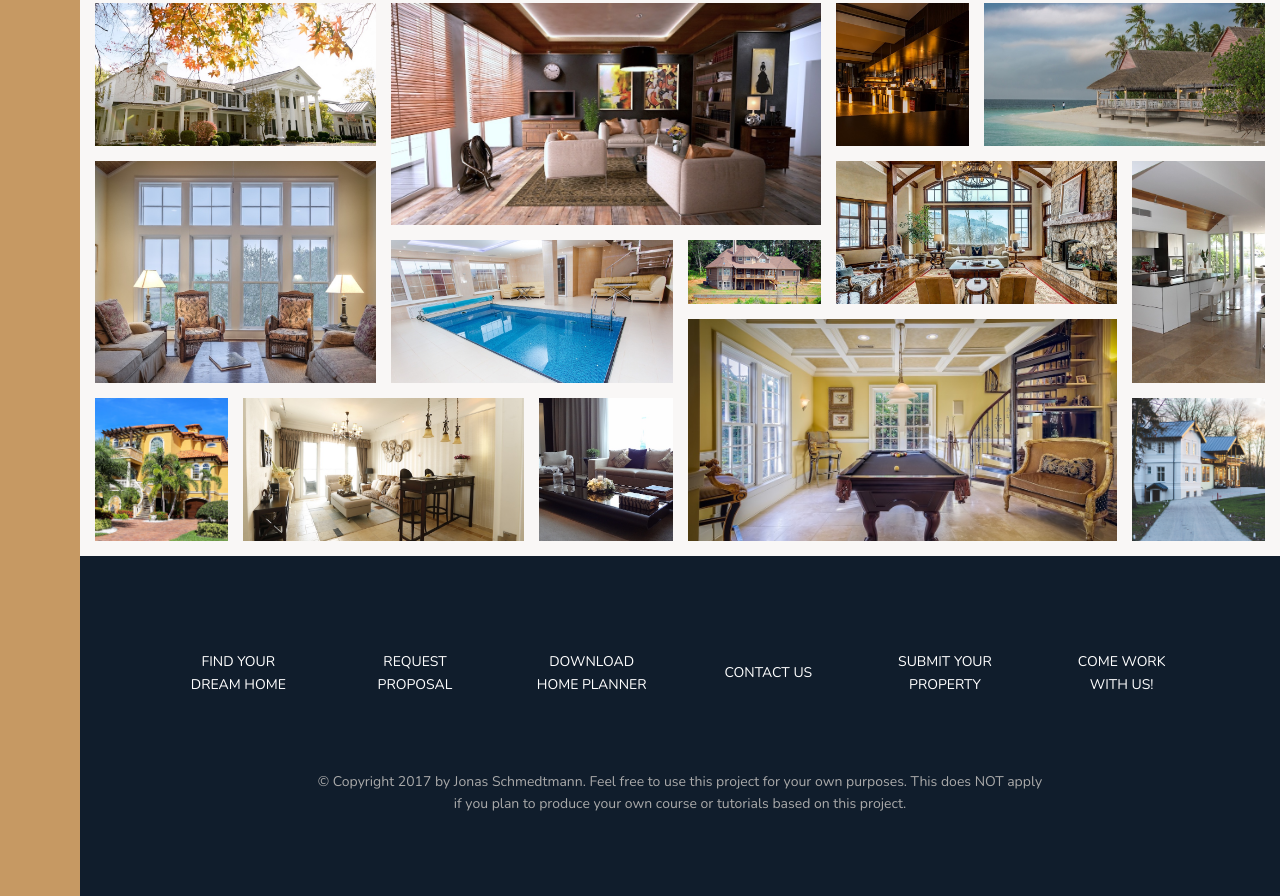
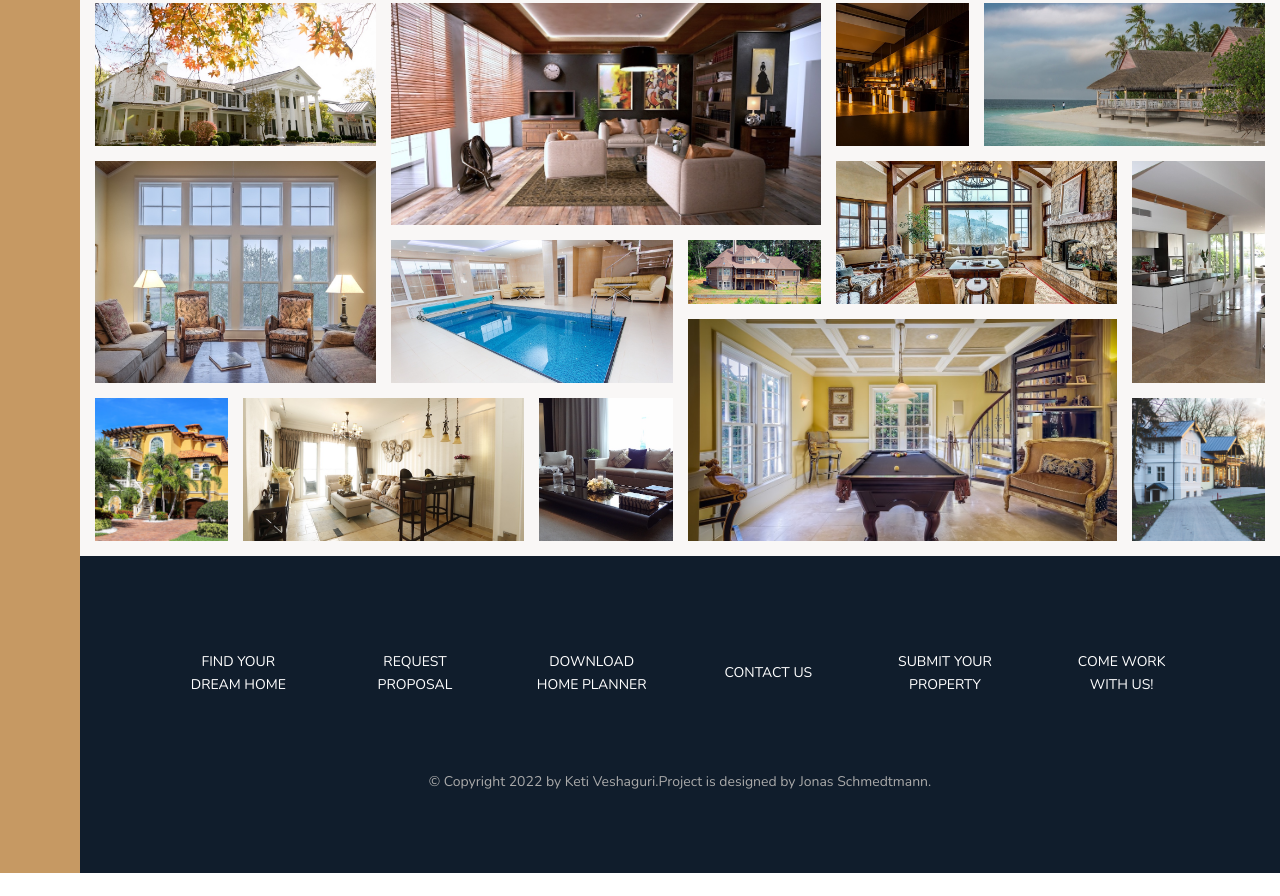
Before and after one commit to Ketevaniveshaguri/Nexter-Keti, a website: page index.html in a window 1280 px wide. Shown: the part 3072-3968 px from the top of the page. After the commit the page ends 3945 px from the top, so only its background shows below. Drawn offline with nearby package versions, Linux system fonts and the light colour scheme.

Commit message:
quick-update

```diff
--- a/index.html
+++ b/index.html
@@ -360,7 +360,7 @@
                 <li class="nav__item"><a href="#" class="nav__link">Come work with us!</a></li>
         </ul>
         <p class="copyright">
-            &copy; Copyright 2017 by Jonas Schmedtmann. Feel free to use this project for your own purposes. This does NOT apply if you plan to produce your own course or tutorials based on this project.
+            &copy; Copyright 2022 by Keti Veshaguri.Project is designed by Jonas Schmedtmann.
         </p>
     </footer>
   </body>
```
